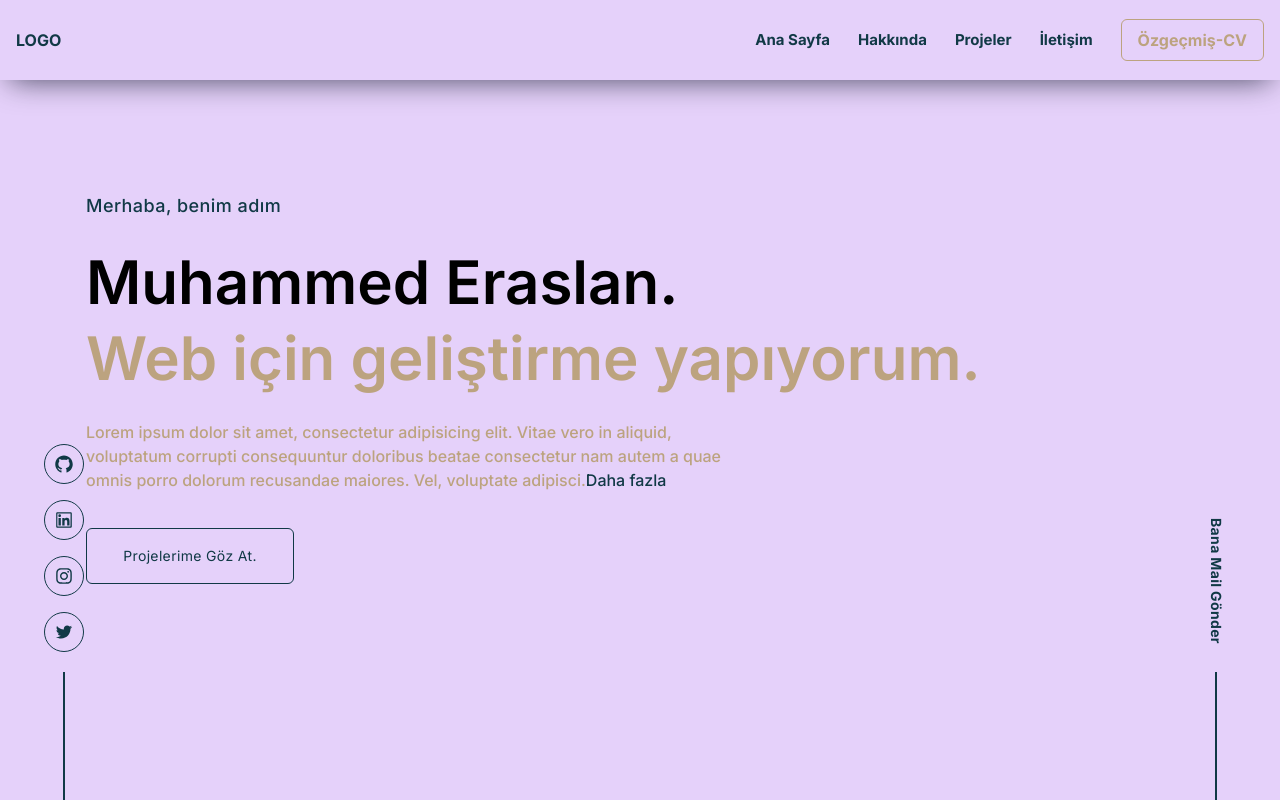
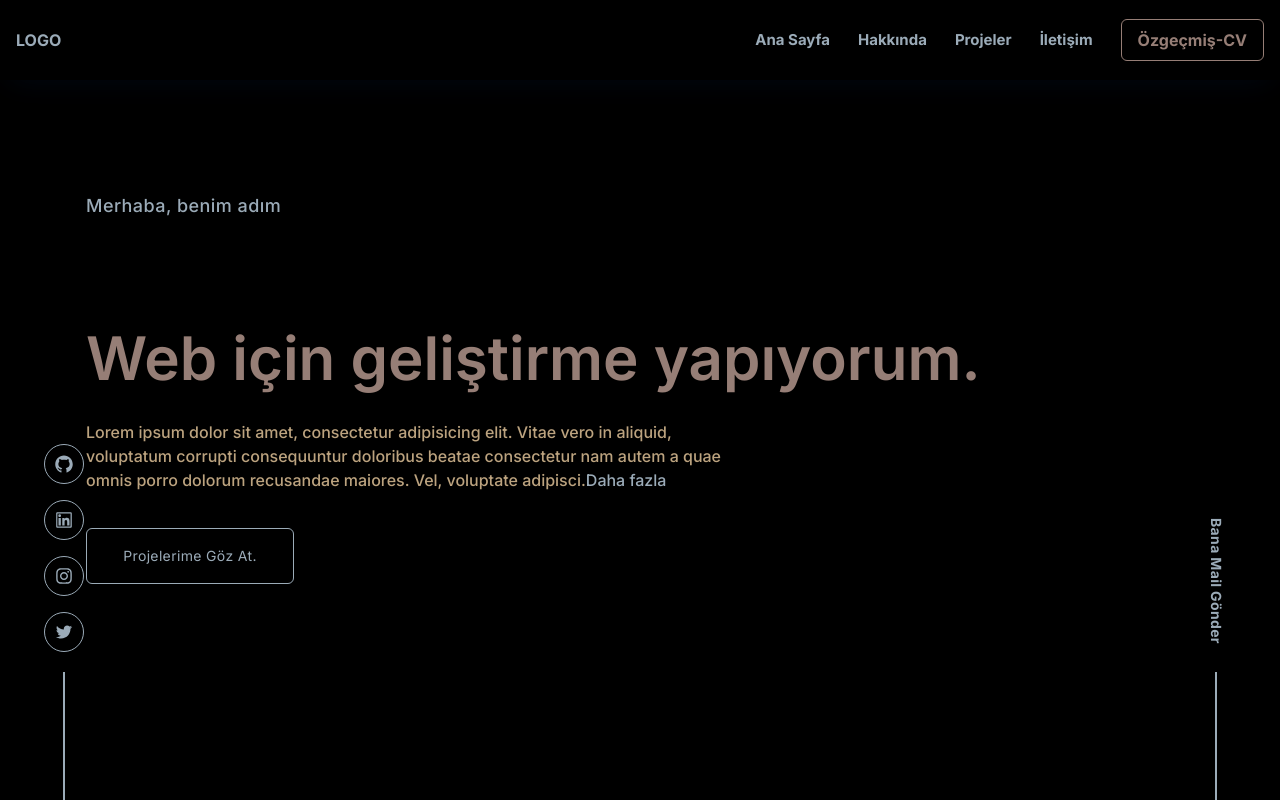
Before and after one commit to Muhammedersln/portfolio, a Next.js app: page / in a window 1280 px wide. Built offline with nearby package versions, Linux system fonts and the light colour scheme.

Commit message:
proje tamamlandı

```diff
--- a/tailwind.config.js
+++ b/tailwind.config.js
@@ -13,10 +13,10 @@ module.exports = {
           'conic-gradient(from 180deg at 50% 50%, var(--tw-gradient-stops))',
       },
       colors: {
-        primary: "#113946",
-        secondary: "#BCA37F",
+        primary: "#9BABB8",
+        secondary: "#967E76",
         third:"#BCA37F",
-        bodyColor: "#E5D1FA",
+        bodyColor: "#000",
 
       },
       maxWidth:{
```
